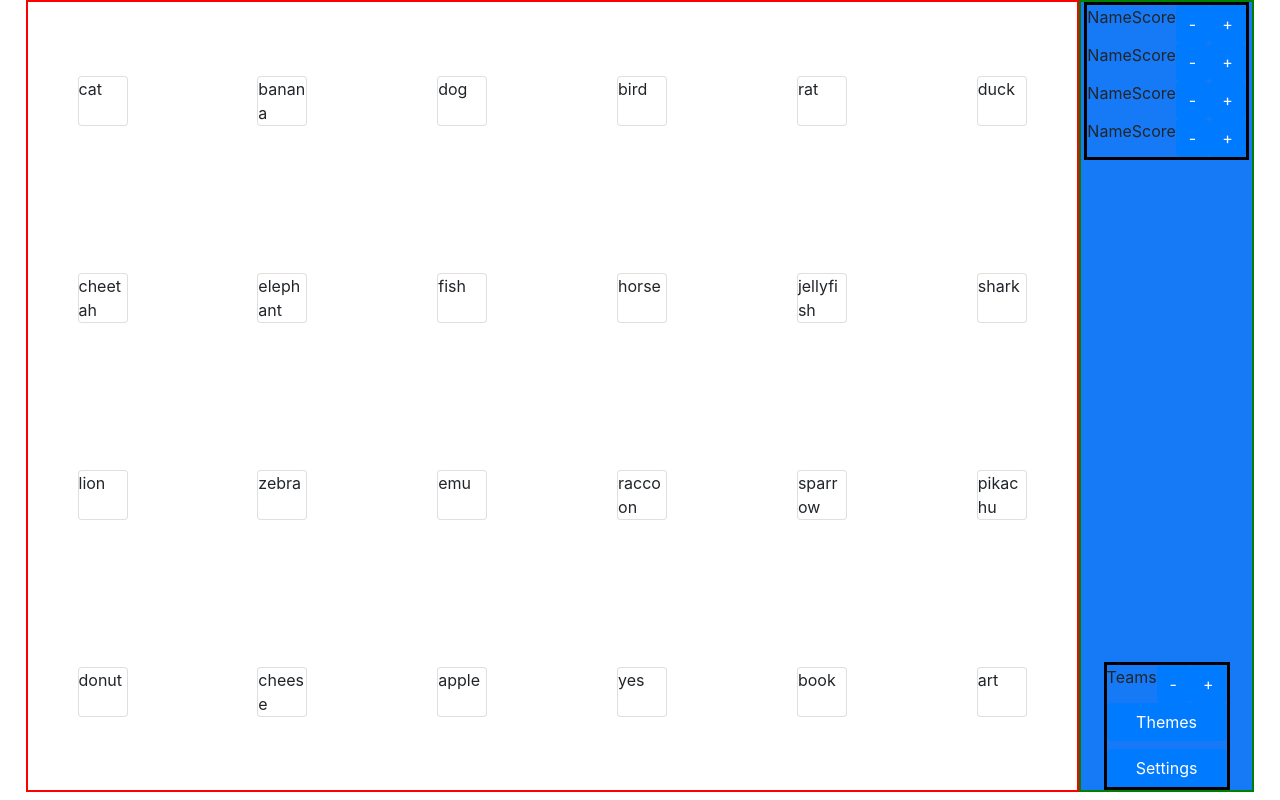
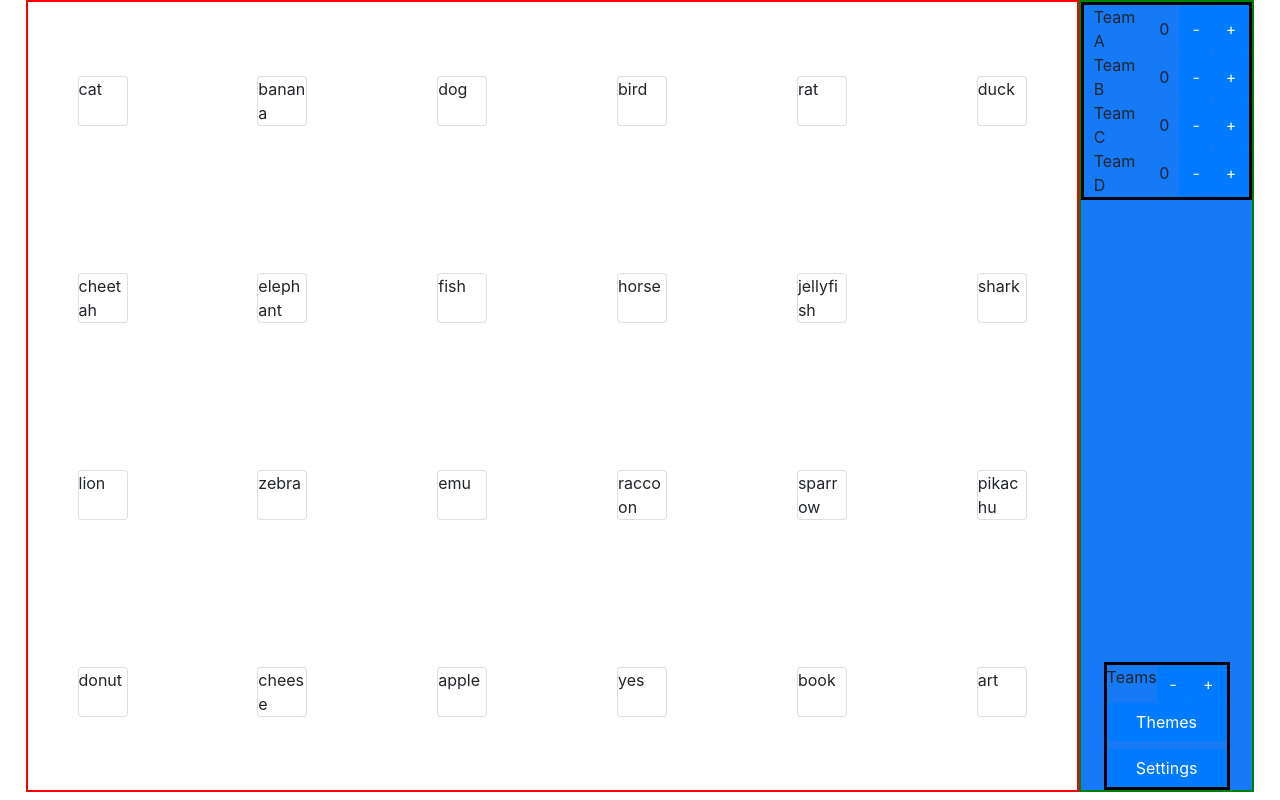
Before and after one commit to wmcooper2/match-game, a React (Create React App) app: page / in a window 1280 px wide. Built offline with nearby package versions, Linux system fonts and the light colour scheme.

Commit message:
Got team scores and team addition/removal working.

```diff
--- a/src/App.js
+++ b/src/App.js
@@ -11,13 +11,21 @@ class App extends React.Component {
     this.state = {
       boardShape: { x: 6, y: 4 },
       cards: defaultCards,
-      teamCount: 4
+      teamCount: 4,
+      teams: [
+        { name: "Team A", score: 0 },
+        { name: "Team B", score: 0 },
+        { name: "Team C", score: 0 },
+        { name: "Team D", score: 0 },
+        { name: "Team E", score: 0 },
+        { name: "Team F", score: 0 }
+      ]
     };
     this.handleClick = this.handleClick.bind(this);
     this.changeShape = this.changeShape.bind(this);
     this.changeTheme = this.changeTheme.bind(this);
     this.changeScore = this.changeScore.bind(this);
-    this.changeTeam = this.changeTeam.bind(this);
+    this.changeTeams = this.changeTeams.bind(this);
   }
 
   handleClick = props => {
@@ -46,19 +54,43 @@ class App extends React.Component {
     this.selectCards();
   };
 
-  changeScore = props => {
-    console.log("changeScore, props: ", props);
+  changeScore = (props, team) => {
+    // console.log("changeScore, props: ", props, team);
+    let teamsCopy = this.state.teams;
+    teamsCopy.forEach(item => {
+      if (item.name === team) {
+        props === "plus" ? item.score++ : item.score--;
+      }
+    });
+    console.log("teamsCopy: ", teamsCopy);
+    this.setState({
+      teams: teamsCopy
+    });
   };
 
-  changeTeam = props => {
-    console.log("changeTeam, props: ", props);
+  changeTeams = props => {
+    console.log("changeTeams, props: ", props);
 
-    let newCount =
-      props === "plus" ? this.state.teamCount + 1 : this.state.teamCount - 1;
-
+    let newCount;
+    if (props === "plus") {
+      if (this.state.teamCount >= 6) {
+        newCount = 6;
+      } else if (this.state.teamCount < 2) {
+        newCount = 2;
+      } else {
+        newCount = this.state.teamCount + 1;
+      }
+    } else {
+      if (this.state.teamCount <= 2) {
+        newCount = 0;
+      } else {
+        newCount = this.state.teamCount - 1;
+      }
+    }
     this.setState(state => {
       return { teamCount: newCount };
     });
+    console.log(this.state);
   };
 
   render() {
@@ -69,7 +101,7 @@ class App extends React.Component {
           changeShape={this.changeShape}
           changeScore={this.changeScore}
           changeTheme={this.changeTheme}
-          changeTeam={this.changeTeam}
+          changeTeams={this.changeTeams}
           {...this.state}
         />
       </div>
--- a/src/App.sass
+++ b/src/App.sass
@@ -43,6 +43,9 @@
   display: flex
   flex-direction: row
 
+.teamname, .teamscore
+  margin: auto 10px
+
 .controls
   display: flex
   flex-direction: column
--- a/src/components/controlpanel.jsx
+++ b/src/components/controlpanel.jsx
@@ -1,51 +1,58 @@
 import React from "react";
 import Button from "react-bootstrap/Button";
 
-const IncDec = props => {
-  const { changeShape } = props;
+const ChangeScore = props => {
+  const { handleClick, team } = props;
   return (
     <React.Fragment>
-      <Button onClick={() => changeShape("minus")}>-</Button>
-      <Button onClick={() => changeShape("plus")}>+</Button>
+      <Button onClick={() => handleClick("minus", team)}>-</Button>
+      <Button onClick={() => handleClick("plus", team)}>+</Button>
     </React.Fragment>
   );
 };
 
 const ChangeTeams = props => {
-  const { changeTeam } = props;
+  const { handleClick } = props;
   return (
     <React.Fragment>
-      <Button onClick={() => changeTeam("minus")}>-</Button>
-      <Button onClick={() => changeTeam("plus")}>+</Button>
+      <Button onClick={() => handleClick("minus")}>-</Button>
+      <Button onClick={() => handleClick("plus")}>+</Button>
     </React.Fragment>
   );
 };
 
 const Team = props => {
+  //   console.log("Team, props: ", props);
+  const { name, score } = props;
   return (
     <div className="team">
-      <div>Name</div>
-      <div>Score</div>
-      <IncDec {...props} />
+      <div className="teamname">{name}</div>
+      <div className="teamscore">{score}</div>
+      <ChangeScore handleClick={props.changeScore} team={name} />
     </div>
   );
 };
 
 const Teams = props => {
-  console.log("Team props: ", props);
+  //   console.log("Teams props: ", props);
+  const { teams } = props;
   const { teamCount } = props;
-  let teams = [];
+  let teamsInPlay = [];
   for (let i = 0; i < teamCount; i++) {
-    teams.push(<Team key={i} {...props} />);
+    teamsInPlay.push(
+      <Team key={i} name={teams[i].name} score={teams[i].score} {...props} />
+    );
   }
-  return <div className="teams">{teams}</div>;
+  //   console.log("teams: ", teams);
+  return <div className="teams">{teamsInPlay}</div>;
 };
 
 const TeamIncDec = props => {
+  //   console.log("TeamIncDec, props: ", props);
   return (
     <div className="teamsbtn">
       <div>Teams</div>
-      <ChangeTeams {...props} />
+      <ChangeTeams handleClick={props.changeTeams} />
     </div>
   );
 };
@@ -69,7 +76,7 @@ const Settings = props => {
 };
 
 const ControlPanel = props => {
-  console.log("ControlPanel, props: ", props);
+  //   console.log("ControlPanel, props: ", props);
   return (
     <div className="controlpanel">
       <Teams {...props} />
```
